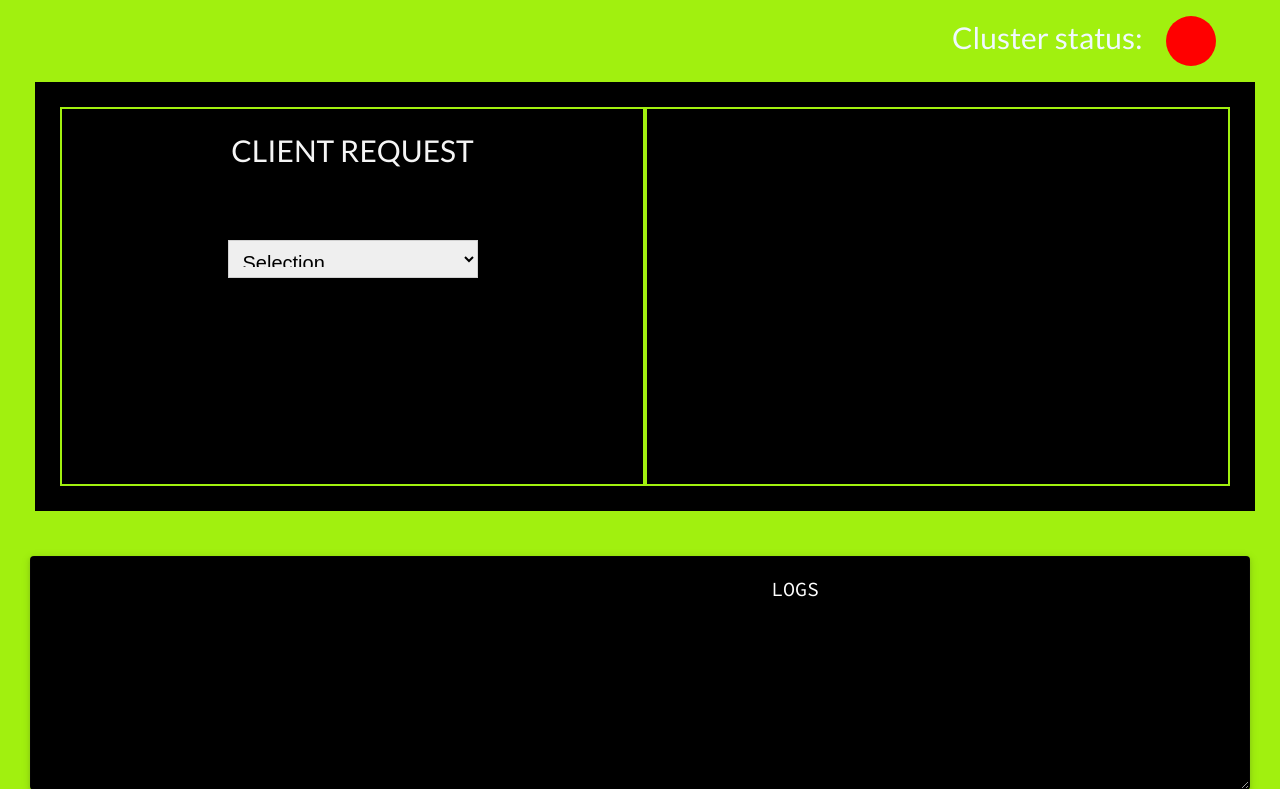
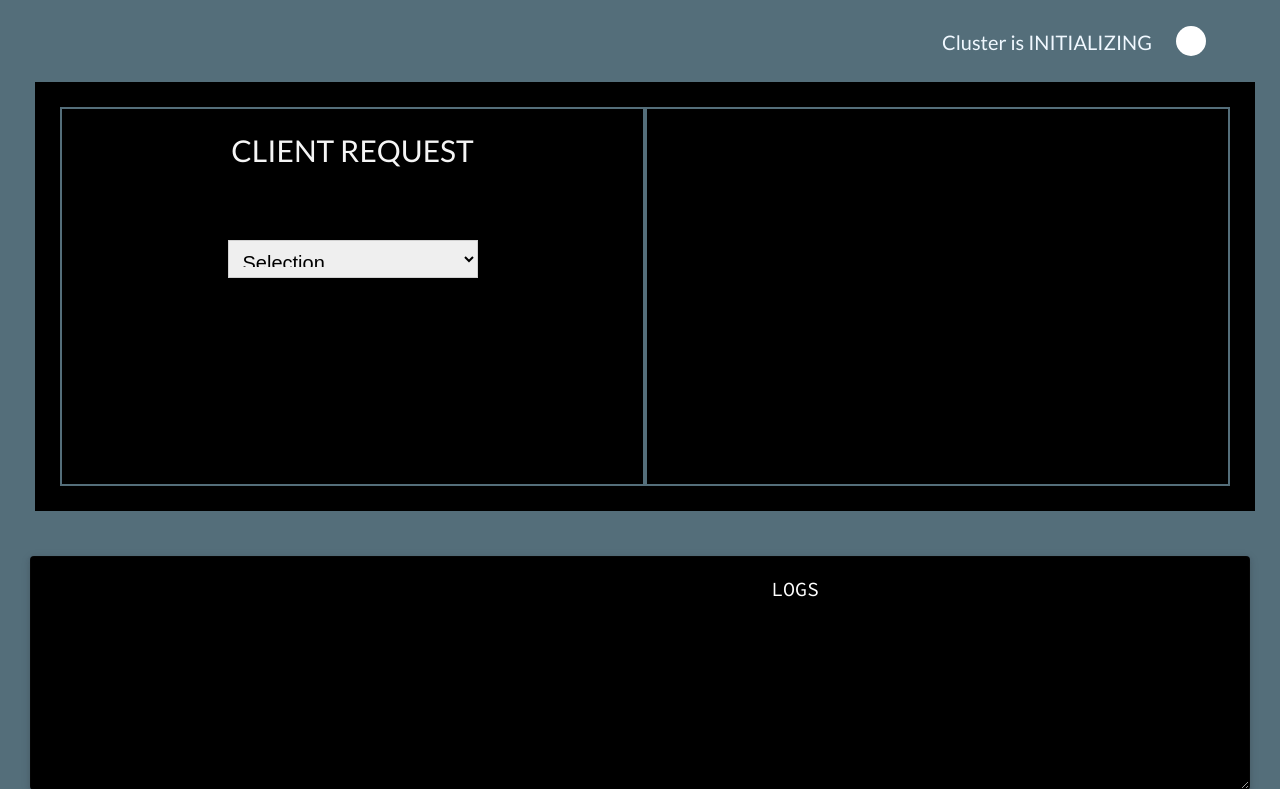
Before and after one commit to rohinrohin/hadoop, a Python web app: template project/client/templates/client_input.html in a window 1280 px wide. Shown: the top 789 px of the page. Run offline with Jinja, Linux system fonts and the light colour scheme; the template is opened without the code that fills it, so the values that code supplies are empty; some libraries are stand-ins or nearby versions.

Commit message:
communicating cluster status to frontend

```diff
--- a/project/client/static/js/client_script.js
+++ b/project/client/static/js/client_script.js
@@ -1,4 +1,32 @@
 $(function(){
+	function changeIndicator(color, status){
+		clusterIndicator = document.getElementById("clusterIndicator");
+		clusterIndicator.innerHTML = "Cluster is "+status;
+		var canvas = document.getElementById("circlecanvas");
+		var context = canvas.getContext("2d");
+		context.arc(25, 25, 15, 0, Math.PI * 2, false);
+		context.fillStyle = color;
+		context.fill()
+	}
+	changeIndicator("white", "INITIALIZING");
+	function getStatus(){
+		$.ajax({
+			url: '/status',
+			type: 'POST',
+			success: function(status){
+				console.log(status);
+				if(status == "STABLE")
+					changeIndicator("green", status);
+				else if(status == "UNSTABLE")
+					changeIndicator("red", status);
+				setTimeout(getStatus, 5000);
+			},
+			error: function(err){
+				console.log(err);
+			}
+		});
+	}
+	setTimeout(getStatus, 5000);
 	$('#put-button').click(function(){
 		var jsonPayload = {
 			type:'put',
--- a/project/client/templates/client_input.html
+++ b/project/client/templates/client_input.html
@@ -38,19 +38,12 @@
 }
     </style>
 </head>
-    <body style="background-color:rgb(161, 240, 15); margin:20px; padding:10px; align:center;">
-            <p style="color:aliceblue ; position:absolute; width:200px; top:2%; right:10%; font-size:30px">Cluster status:</p>
+    <body style="background-color:#546E7A; margin:20px; padding:10px; align:center;">
+            <p id="clusterIndicator" style="color:aliceblue ; position:absolute; width:210px; top:3.5%; right:10%; font-size:20px">Cluster is INITIALIZING</p>
             <canvas id="circlecanvas" width="50" height="50" style="position:absolute; top:2%; right:5%" ></canvas>
 
-        <script>
-            var canvas = document.getElementById("circlecanvas");
-            var context = canvas.getContext("2d");
-            context.arc(25, 25, 25, 0, Math.PI * 2, false);
-            context.fillStyle = "red";
-            context.fill()
-        </script>
         <div id="main-wrapper" style="position:relative; top:6%; margin:5px; padding:25px;display:flex; flex-direction:row; width:100%; height:55%; background-color:black">
-                <div id="request-col" style="flex:1; padding:20px; background-color:black; color:whitesmoke;font-size:20px;text-align:center;border:2px solid rgb(161,240,15);" > <p style="font-size:30px">CLIENT REQUEST</p>
+                <div id="request-col" style="flex:1; padding:20px; background-color:black; color:whitesmoke;font-size:20px;text-align:center;border:2px solid #546E7A;" > <p style="font-size:30px">CLIENT REQUEST</p>
                         <div style="display:flex; justify-content:center;align-items:center;">
 
                                         <select class="ui dropdown" onchange="javascript:show_div(this.value);" id="selection" style="position:fixed; top:30%; ;width:250px">
@@ -77,7 +70,7 @@
 
 
                 </div>
-                <div id="response-col" style="flex:1; padding:20px; background-color:black; color:whitesmoke; text-align:center; font-size:30px; border:2px solid rgb(161,240,15); display:flex; justify-content:center; flex-direction:column;">
+                <div id="response-col" style="flex:1; padding:20px; background-color:black; color:whitesmoke; text-align:center; font-size:30px; border:2px solid #546E7A; display:flex; justify-content:center; flex-direction:column;">
 
                 </div>
         </div>
```
Also changed, not shown: project/client/client.py (+11 -5 lines), project/client/server.py (+5 -2 lines).
